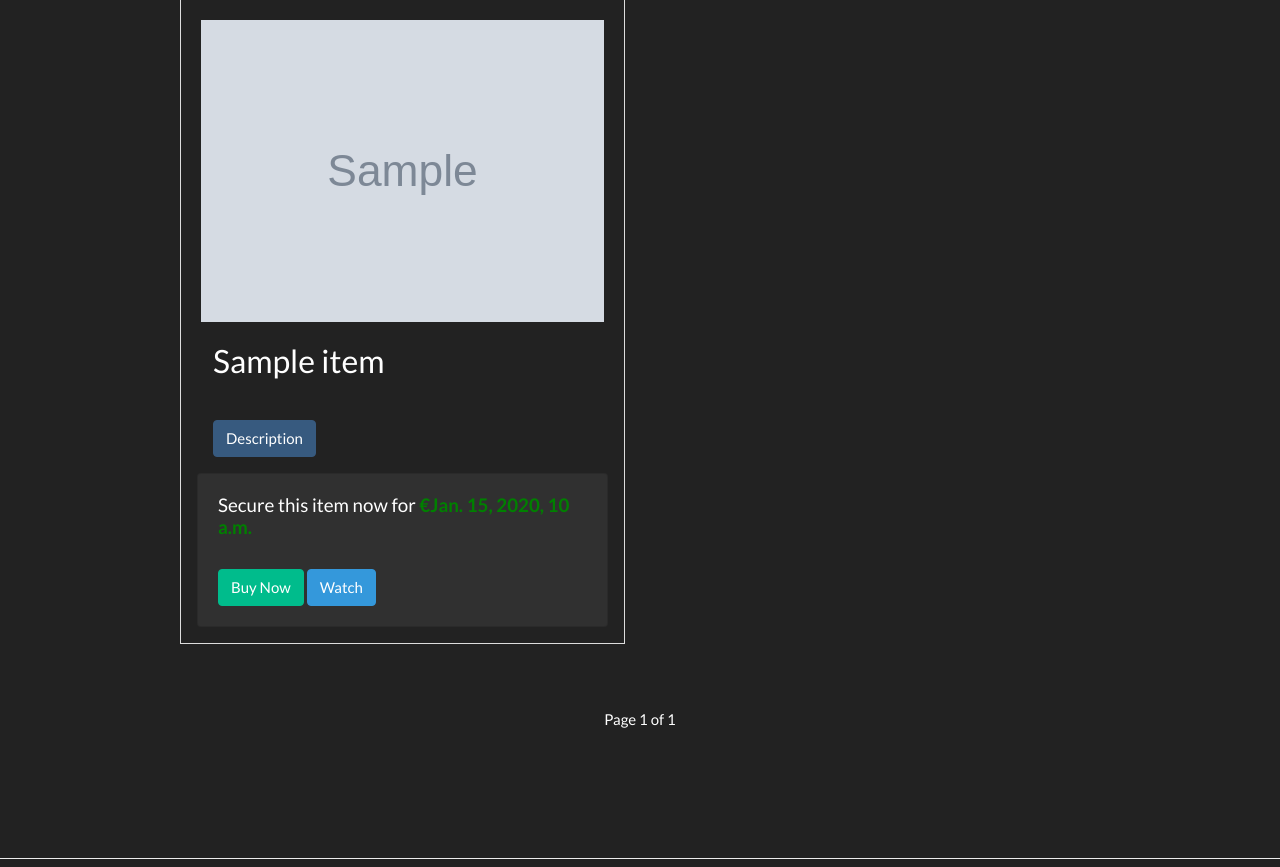
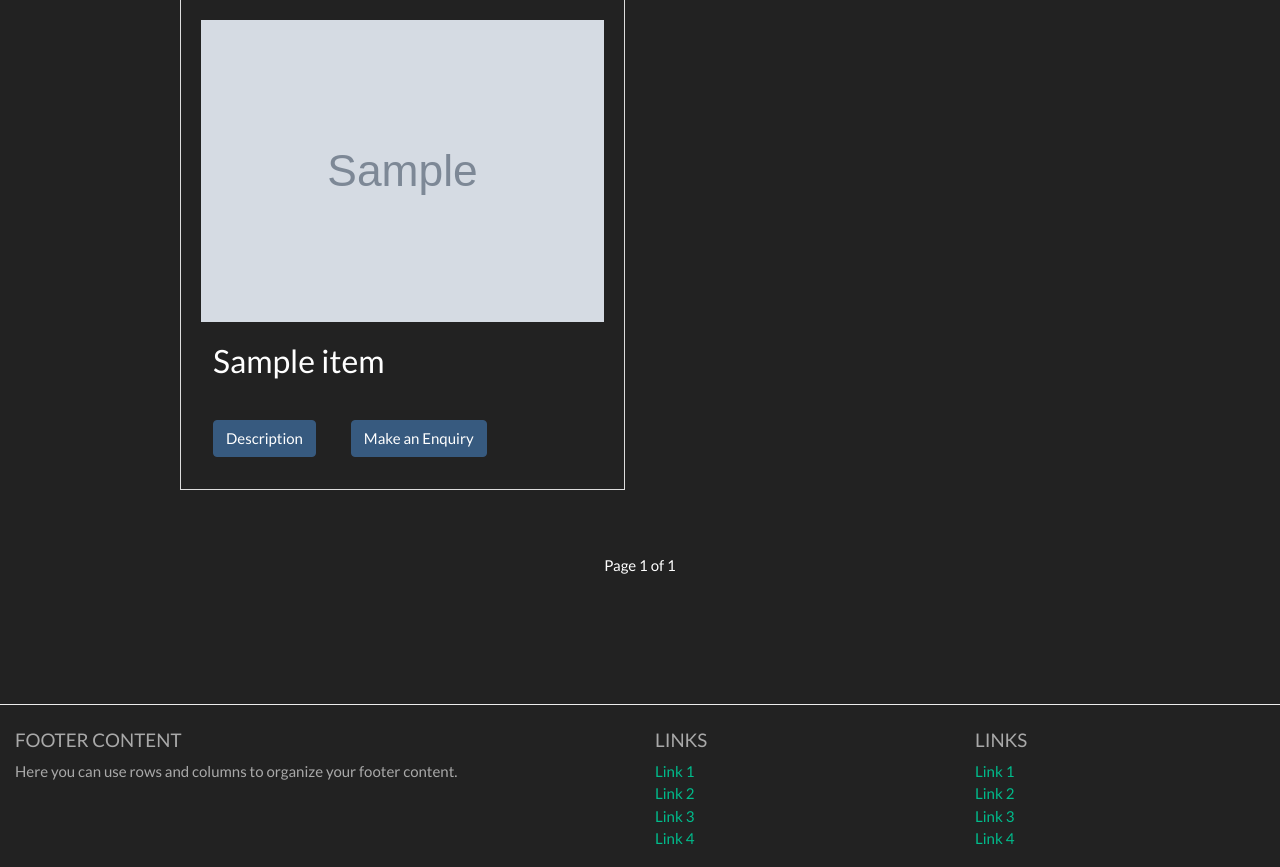
Before and after one commit to Didgerydont/fullstack-milestone, a Django app: template antiques/templates/antiques.html in a window 1280 px wide. Shown: the part 377-1244 px from the top of the page. Run offline with Django 3.2, Linux system fonts and the light colour scheme; the template is opened without the code that fills it: most values are stand-ins (such as "Sample title", 1, 10 or a date in 2020); grey boxes marked "Sample" are stand-in pictures; some libraries are stand-ins or nearby versions.

Commit message:
migrated new enquiry model, having issues with pk

```diff
--- a/antiques/templates/antiques.html
+++ b/antiques/templates/antiques.html
@@ -1,6 +1,6 @@
 
 {% extends 'base.html' %}
-
+{% load crispy_forms_tags %}
 {% block title %}Current Items{% endblock %}
 
 {% block content %}
@@ -46,15 +46,19 @@
                     <strong><h5 class="p-3">Learn more about the items background</h5></strong>
                     <a class="p-3" href="http://{{ auction.antiques.edu_info }}">Wiki</a>
                 </div>
-                <div class="card card-body">
-                    <div class="buy-now-watch">
-                        <div class="purchase-box">
-                            <h5 class="purchase-header">Secure this item now for <strong style="color: green">€{{  auction.antiques.buy_now_price }}</strong></h5>
-                            <br>
-                            <button class="btn btn-success" type="submit">Buy Now</button>
-                            <button class="btn btn-info" onclick="#">Watch</button>
-                        </div>
-                    </div>
+                <button class="btn btn-primary m-3 enquire-button" type="button" data-toggle="collapse"  aria-expanded="false">
+                    Make an Enquiry
+                </button>
+                <div class="card card-body enquiry-field collapse">
+                    <form method="post" action="{% url 'products:enquiry' antiques.pk %}">
+                    {% csrf_token %}
+                        <label for="enquire-text">Have a question about this item?</label>
+                        <label for="enquire-text">Leave us a message and we will get back to you</label>
+                        <input type="hidden" name="antiques_id" value="{{ antiques.id }}" />
+                        <textarea rows="2" cols="25" class="enquire-text" type="text" name="enquire-text"></textarea>
+                        <button name="enquiry-button" type="submit" class="btn btn-primary">Enquire</button>
+                    </form>
+
                 </div>
             </div>
         </div>
--- a/antiques/urls.py
+++ b/antiques/urls.py
@@ -1,11 +1,11 @@
 from django.conf.urls import url, include
 from . import views
-from antiques.views import all_antiques
+from antiques.views import all_antiques, enquiry
 
 
 app_name = 'products'
 
 urlpatterns = [
     url(r'antiques', views.all_antiques, name='antiques'),
-    url(r'specific_auction/(?P<pk>\d+)/$', views.get_auction, name='get_auction'),
+    url(r'enquiry/(?P<pk>\d+)$', views.enquiry, name='enquiry'),
 ]
--- a/static/css/custom.css
+++ b/static/css/custom.css
@@ -128,6 +128,10 @@ caption p {
     display: inline-block;
 }
 
+.enquire-text{
+    height: 30vh;
+}
+
 
 /* responsive images
 @media(min-width: 700px) {
--- a/static/js/dom_manager.js
+++ b/static/js/dom_manager.js
@@ -3,4 +3,8 @@ $(document).ready(function(){
     $('.hide-description').click(function() {
         $(this).next(".item-description").toggle(1000);
     });
+    // Hide enquiry form when not being used
+    $('.enquire-button').click(function() {
+        $(this).next(".enquiry-field").toggle(1000);
+    });
 });
--- a/templates/base.html
+++ b/templates/base.html
@@ -30,14 +30,14 @@
                 {% if user.is_authenticated %}
                 <li class="nav-item"><a class="nav-link" href="{% url 'products:antiques' %}">Products</a></li>
                 <li class="nav-item"><a class="nav-link" href="{% url 'auction:get_all_auctions' %}">Auctions</a></li>
-                <li class="nav-item" ><a class="nav-link" href="{% url 'accounts:profile' %}"><i></i> Profile</a></li>
+                <li class="nav-item" ><a class="nav-link" href="{% url 'accounts:profile' %}"> Profile</a></li>
                 <li class="nav-item"><a class="nav-link" href="#">Bids & Watching</a></li>
-                <li class="nav-item" ><a class="nav-link" href="{% url 'accounts:logout' %}"><i></i> Log Out</a></li>
+                <li class="nav-item" ><a class="nav-link" href="{% url 'accounts:logout' %}"> Log Out</a></li>
                 {%  else %}
                 <li class="nav-item"><a class="nav-link" href="{% url 'products:antiques' %}">Products</a></li>
                 <li class="nav-item"><a class="nav-link" href="{% url 'auction:get_all_auctions' %}">Auctions</a></li>
-                <li class="nav-item"><a class="nav-link"  href="{% url 'accounts:register' %}"><i></i> Register</a></li>
-                <li class="nav-item"><a class="nav-link"  href="{% url 'accounts:login' %}"><i></i> Log In</a></li>
+                <li class="nav-item"><a class="nav-link"  href="{% url 'accounts:register' %}"> Register</a></li>
+                <li class="nav-item"><a class="nav-link"  href="{% url 'accounts:login' %}"> Log In</a></li>
                 {% endif %}
             </ul>
 		</div>
```
Also changed, not shown: antiques/forms.py (+10 -0 lines), antiques/models.py (+9 -0 lines), antiques/views.py (+23 -9 lines), antiques/migrations/0002_enquire.py (added), home/models.py (line endings or trailing spaces).
